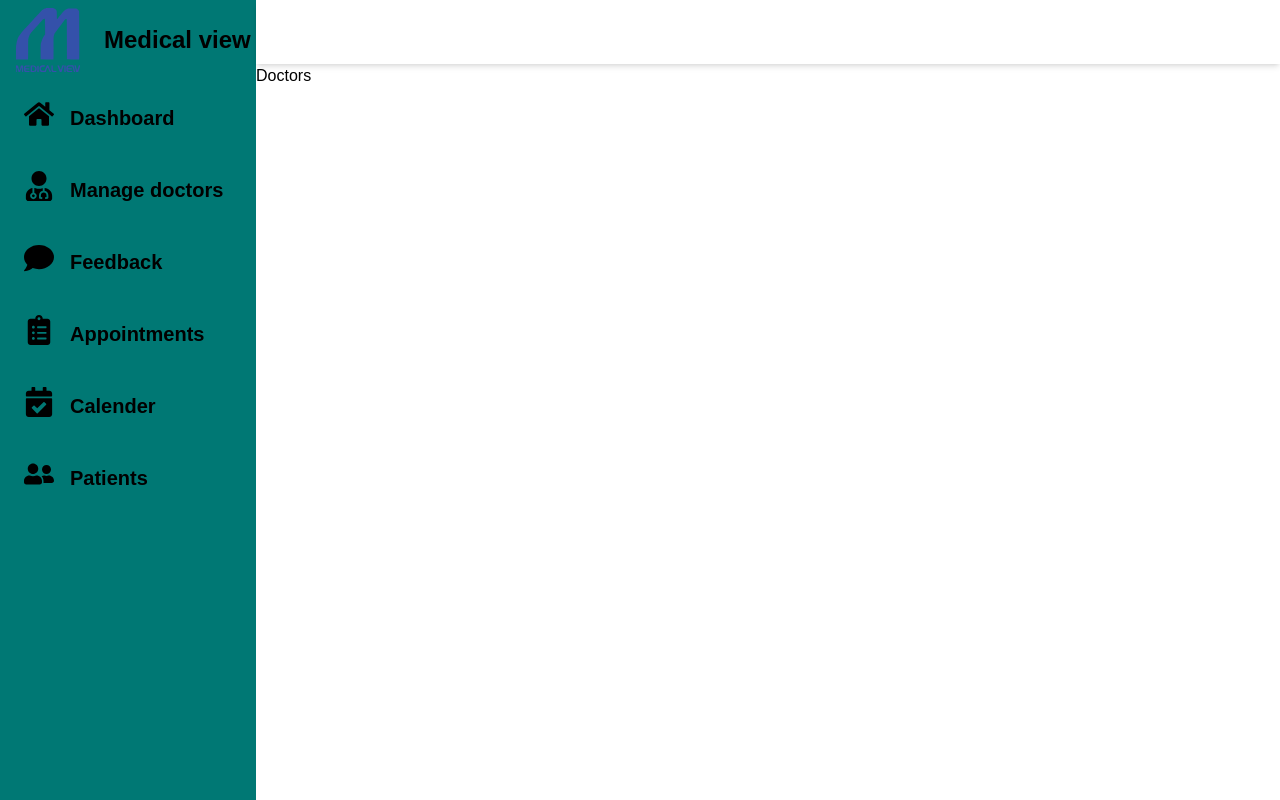
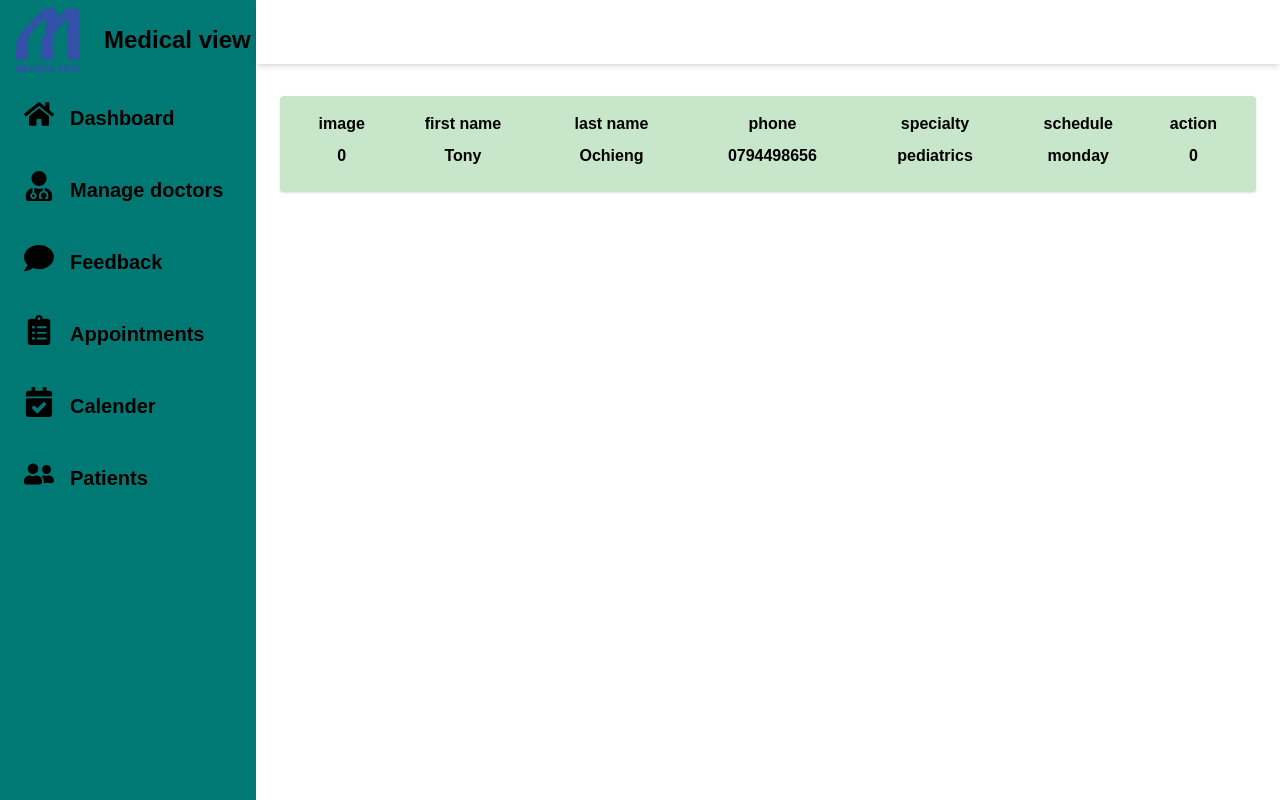
Before and after one commit to tonyopuodho/telemedicineAppointmentBooking, a React (Vite) app in the folder frontend/: page /dashboard/manageDoctors in a window 1280 px wide. Built offline with nearby package versions, Linux system fonts and the light colour scheme.

Commit message:
manage doctors implementation

```diff
--- a/frontend/components/doctors/manageDoctors.jsx
+++ b/frontend/components/doctors/manageDoctors.jsx
@@ -1,7 +1,32 @@
 
 const ManageDoctors = () => {
     return(
-        <h3>Doctors</h3>
+        <div className="p-6">
+            <div className="p-4 shadow-sm mt-2 cardAp rounded-sm">
+                    <table className="w-full">
+                        <thead className="text-center">
+                            <th>image</th>
+                            <th>first name</th>
+                            <th>last name</th>
+                            <th>phone</th>
+                            <th>specialty</th>
+                            <th>schedule</th>
+                            <th>action</th>
+                        </thead>
+                        <tbody>
+                            <tr className="text-center font-bold ">
+                            <td className="p-2">0</td>
+                            <td>Tony</td>
+                            <td>Ochieng</td>
+                            <td>0794498656</td>
+                            <td>pediatrics</td>
+                            <td>monday</td>
+                            <td>0</td>
+                            </tr>
+                        </tbody>
+                    </table>
+            </div>
+        </div>
     )
 }
 
```
